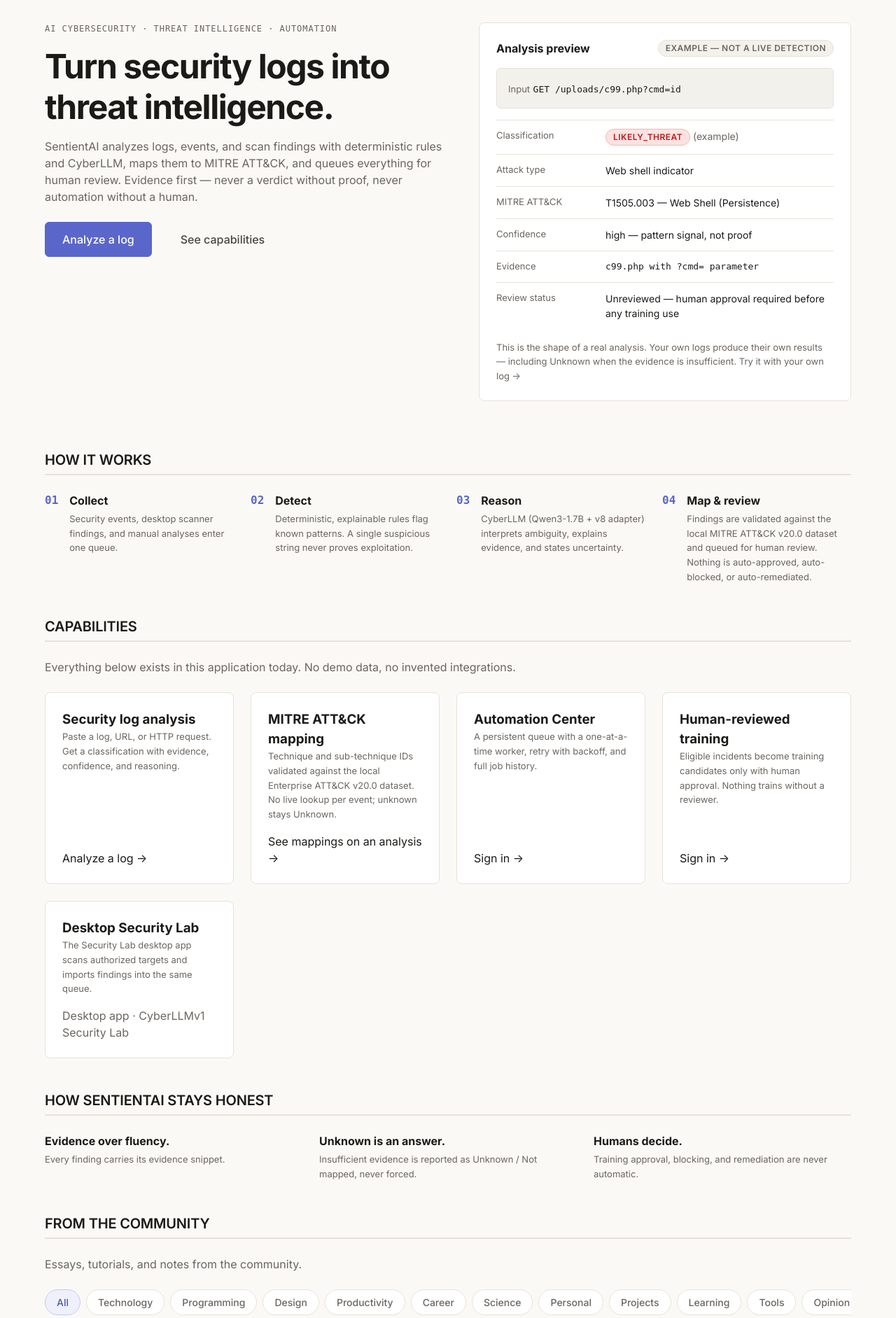
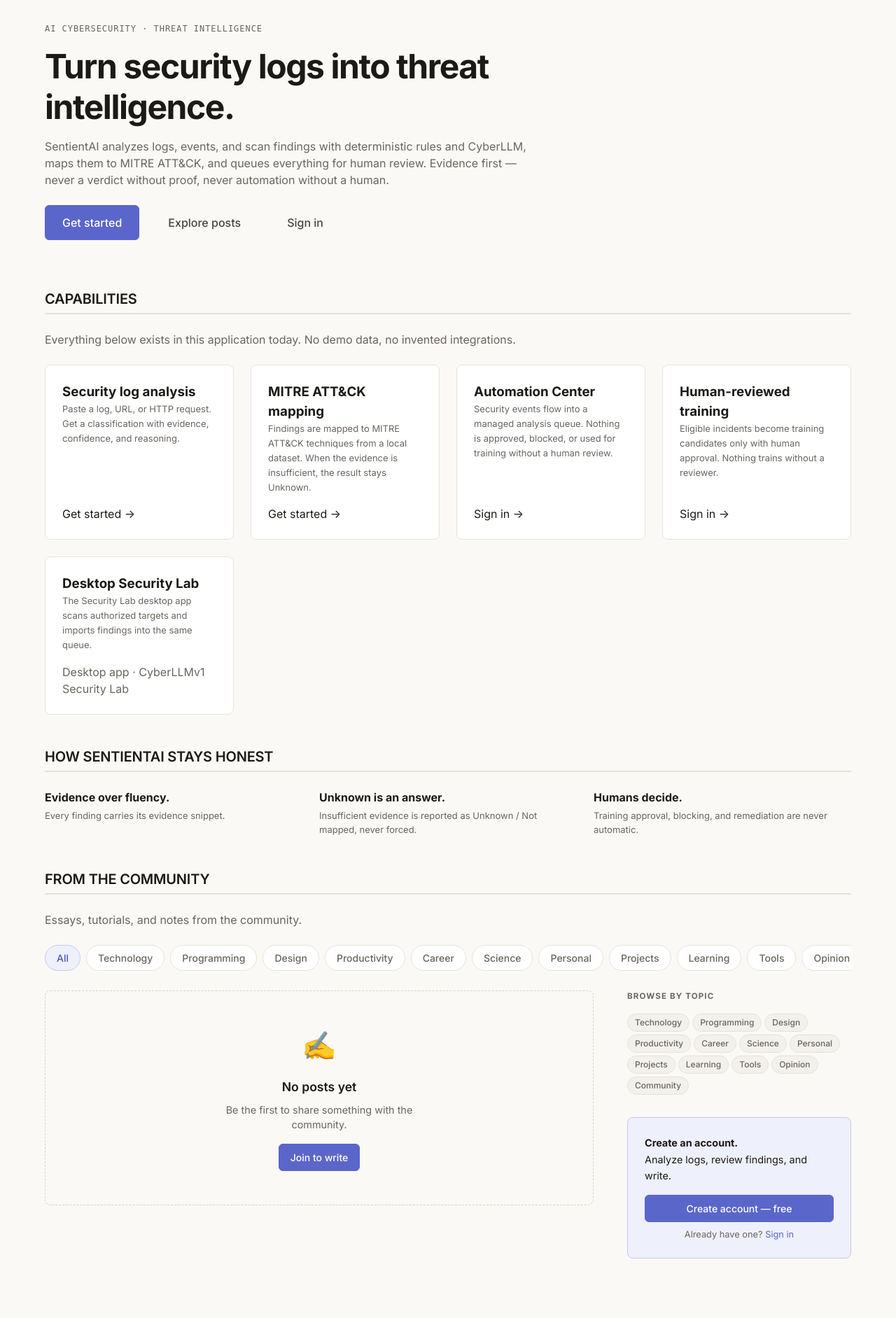
Before and after one commit to UchihaTheGOD/SentientAI, a FastAPI app: page / in a window 1280 px wide. Shown: the part 60-1943 px from the top of the page at 70% size. Run offline with FastAPI, Linux system fonts and the light colour scheme; data that the repository does not hold is empty.

Commit message:
feat: separate public website from private security workspace

```diff
--- a/app/static/css/nx-components.css
+++ b/app/static/css/nx-components.css
@@ -358,77 +358,10 @@
    Product homepage components (index.html). All colors are nx
    tokens, so light/dark/system themes and contrast hold without
    per-theme overrides. No animation beyond the standard 150ms.
+   (The analysis-preview and pipeline rules were removed with the
+   public/private separation: that content belongs to the private
+   security workspace, not the marketing homepage.)
    ============================================================ */
-.preview-panel {
-  background: var(--nx-surface);
-  border: 1px solid var(--nx-border);
-  border-radius: var(--nx-radius-lg);
-  padding: var(--nx-space-6);
-}
-.preview-head {
-  display: flex;
-  align-items: center;
-  justify-content: space-between;
-  gap: var(--nx-space-4);
-  flex-wrap: wrap;
-  margin-bottom: var(--nx-space-4);
-}
-.preview-input {
-  background: var(--nx-surface-inset);
-  border: 1px solid var(--nx-border);
-  border-radius: var(--nx-radius-md);
-  padding: var(--nx-space-4);
-  margin-bottom: var(--nx-space-4);
-  overflow-x: auto;
-}
-.preview-input code {
-  font-family: var(--nx-font-mono);
-  font-size: var(--nx-text-sm);
-  word-break: break-all;
-}
-.preview-row {
-  display: grid;
-  grid-template-columns: 140px 1fr;
-  gap: var(--nx-space-4);
-  padding: var(--nx-space-3) 0;
-  border-top: 1px solid var(--nx-border);
-  font-size: var(--nx-text-base);
-}
-.preview-row code {
-  font-family: var(--nx-font-mono);
-  font-size: var(--nx-text-sm);
-  word-break: break-all;
-}
-.preview-label {
-  color: var(--nx-text-muted);
-  font-size: var(--nx-text-sm);
-}
-.preview-foot {
-  color: var(--nx-text-muted);
-  font-size: var(--nx-text-sm);
-  line-height: 1.6;
-  margin-top: var(--nx-space-4);
-}
-.pipeline-steps {
-  list-style: none;
-  margin: 0;
-  padding: 0;
-  display: grid;
-  grid-template-columns: repeat(4, 1fr);
-  gap: var(--nx-space-6);
-}
-.pipeline-steps li { display: flex; gap: var(--nx-space-4); }
-.pipeline-num {
-  font-family: var(--nx-font-mono);
-  color: var(--nx-accent);
-  font-weight: 600;
-}
-.pipeline-steps p {
-  color: var(--nx-text-muted);
-  font-size: var(--nx-text-sm);
-  line-height: 1.6;
-  margin-top: var(--nx-space-1);
-}
 .cap-grid {
   display: grid;
   grid-template-columns: repeat(auto-fit, minmax(260px, 1fr));
@@ -453,9 +386,8 @@
   margin-top: var(--nx-space-1);
 }
 @media (max-width: 900px) {
-  .pipeline-steps { grid-template-columns: 1fr 1fr; }
-  .preview-row { grid-template-columns: 1fr; gap: var(--nx-space-1); }
+  .cap-grid { grid-template-columns: 1fr 1fr; }
 }
 @media (max-width: 640px) {
-  .pipeline-steps { grid-template-columns: 1fr; }
+  .cap-grid { grid-template-columns: 1fr; }
 }
--- a/app/static/css/nx-layout.css
+++ b/app/static/css/nx-layout.css
@@ -366,3 +366,55 @@
 @media (max-width: 900px) {
   .product-hero { grid-template-columns: 1fr; }
 }
+
+/* ============================================================
+   Marketing hero (single column) + private security workspace
+   chrome (base_security.html). Token-driven, so both themes hold.
+   ============================================================ */
+.product-hero--single { grid-template-columns: 1fr; }
+.security-header {
+  background: var(--nx-surface);
+  border-bottom: 1px solid var(--nx-border);
+}
+.security-header-inner {
+  max-width: 1200px;
+  margin: 0 auto;
+  padding: var(--nx-space-4) var(--space-lg);
+  display: flex;
+  align-items: center;
+  gap: var(--nx-space-6);
+  flex-wrap: wrap;
+}
+.security-header-actions {
+  margin-left: auto;
+  display: flex;
+  align-items: center;
+  gap: var(--nx-space-4);
+}
+.security-nav {
+  display: flex;
+  gap: var(--nx-space-4);
+  flex-wrap: wrap;
+}
+.security-nav a {
+  color: var(--nx-text-muted);
+  text-decoration: none;
+  font-weight: 500;
+}
+.security-nav a:hover { color: var(--nx-text); }
+.security-nav a.security-nav--active { color: var(--nx-accent); }
+.security-footer {
+  border-top: 1px solid var(--nx-border);
+  margin-top: var(--nx-space-12);
+}
+.security-footer .footer-inner {
+  max-width: 1200px;
+  margin: 0 auto;
+  padding: var(--nx-space-6) var(--space-lg);
+  display: flex;
+  justify-content: space-between;
+  gap: var(--nx-space-4);
+  flex-wrap: wrap;
+  color: var(--nx-text-muted);
+  font-size: var(--nx-text-sm);
+}
--- a/app/templates/cyberllm.html
+++ b/app/templates/cyberllm.html
@@ -1,4 +1,4 @@
-{% extends "base_public.html" %}
+{% extends "base_security.html" %}
 {% block title %}CyberLLM — Security Analysis{% endblock %}
 {% block head %}<meta name="csrf-token" content="{{ csrf_token() }}">{% endblock %}
 {% block content %}
--- a/app/templates/index.html
+++ b/app/templates/index.html
@@ -5,82 +5,30 @@
 
 {% block content %}
 
-{# ---- Product hero: tight, two-column, no stats, no community framing ---- #}
+{# ---- Marketing hero: product introduction only. No analysis output,
+   no pipeline internals, no security records — those live in the
+   private security workspace (/sentinel), never on a public page. ---- #}
 <section>
-  <div class="product-hero">
-    <div>
-      <p class="eyebrow" style="margin-bottom:var(--nx-space-4);">AI cybersecurity · Threat intelligence · Automation</p>
+  <div class="product-hero product-hero--single">
+    <div style="max-width:720px;">
+      <p class="eyebrow" style="margin-bottom:var(--nx-space-4);">AI cybersecurity · Threat intelligence</p>
       <h1>Turn security logs into threat intelligence.</h1>
       <p class="page-lead" style="margin-bottom:var(--nx-space-6);">SentientAI analyzes logs, events, and scan findings with deterministic rules and CyberLLM, maps them to MITRE ATT&CK, and queues everything for human review. Evidence first — never a verdict without proof, never automation without a human.</p>
       <div class="hero-actions" style="justify-content:flex-start;">
-        <a href="/sentinel" class="btn btn-primary btn-lg">Analyze a log</a>
-        <a href="#capabilities" class="btn btn-ghost btn-lg">See capabilities</a>
-        {% if current_user and current_user.is_admin %}
+        {% if current_user %}
+        <a href="/sentinel" class="btn btn-primary btn-lg">Open security dashboard</a>
+        <a href="/explore" class="btn btn-ghost btn-lg">Explore posts</a>
+        {% if current_user.is_admin %}
         <a href="/admin/automation" class="btn btn-ghost btn-lg">Automation Center</a>
+        {% endif %}
+        {% else %}
+        <a href="/register" class="btn btn-primary btn-lg">Get started</a>
+        <a href="/explore" class="btn btn-ghost btn-lg">Explore posts</a>
+        <a href="/login" class="btn btn-ghost btn-lg">Sign in</a>
         {% endif %}
       </div>
     </div>
-
-    {# ---- Product preview: the shape of a real analysis, labeled as an example ---- #}
-    <div class="preview-panel" aria-label="Example analysis output">
-      <div class="preview-head">
-        <strong>Analysis preview</strong>
-        <span class="badge badge-gray">Example — not a live detection</span>
-      </div>
-      <div class="preview-input">
-        <span class="preview-label">Input</span>
-        <code>GET /uploads/c99.php?cmd=id</code>
-      </div>
-      <div class="preview-row">
-        <span class="preview-label">Classification</span>
-        <span><span class="badge badge-red">likely_threat</span> <span class="text-muted text-sm">(example)</span></span>
-      </div>
-      <div class="preview-row">
-        <span class="preview-label">Attack type</span>
-        <span>Web shell indicator</span>
-      </div>
-      <div class="preview-row">
-        <span class="preview-label">MITRE ATT&CK</span>
-        <span>T1505.003 — Web Shell (Persistence)</span>
-      </div>
-      <div class="preview-row">
-        <span class="preview-label">Confidence</span>
-        <span>high — pattern signal, not proof</span>
-      </div>
-      <div class="preview-row">
-        <span class="preview-label">Evidence</span>
-        <code>c99.php with ?cmd= parameter</code>
-      </div>
-      <div class="preview-row">
-        <span class="preview-label">Review status</span>
-        <span>Unreviewed — human approval required before any training use</span>
-      </div>
-      <p class="preview-foot">This is the shape of a real analysis. Your own logs produce their own results — including Unknown when the evidence is insufficient. <a href="/sentinel">Try it with your own log →</a></p>
-    </div>
   </div>
-</section>
-
-{# ---- Pipeline: how an event becomes intelligence ---- #}
-<section class="product-section">
-  <h2 class="section-title">How it works</h2>
-  <ol class="pipeline-steps">
-    <li>
-      <span class="pipeline-num">01</span>
-      <div><strong>Collect</strong><p>Security events, desktop scanner findings, and manual analyses enter one queue.</p></div>
-    </li>
-    <li>
-      <span class="pipeline-num">02</span>
-      <div><strong>Detect</strong><p>Deterministic, explainable rules flag known patterns. A single suspicious string never proves exploitation.</p></div>
-    </li>
-    <li>
-      <span class="pipeline-num">03</span>
-      <div><strong>Reason</strong><p>CyberLLM (Qwen3-1.7B + v8 adapter) interprets ambiguity, explains evidence, and states uncertainty.</p></div>
-    </li>
-    <li>
-      <span class="pipeline-num">04</span>
-      <div><strong>Map &amp; review</strong><p>Findings are validated against the local MITRE ATT&CK v20.0 dataset and queued for human review. Nothing is auto-approved, auto-blocked, or auto-remediated.</p></div>
-    </li>
-  </ol>
 </section>
 
 {# ---- Capabilities: real features, real routes, no invented metrics ---- #}
@@ -91,16 +39,28 @@
     <div class="card cap-card">
       <h3>Security log analysis</h3>
       <p>Paste a log, URL, or HTTP request. Get a classification with evidence, confidence, and reasoning.</p>
-      <div class="cap-cta"><a href="/sentinel">Analyze a log →</a></div>
+      <div class="cap-cta">
+        {% if current_user %}
+        <a href="/sentinel">Open security dashboard →</a>
+        {% else %}
+        <a href="/register">Get started →</a>
+        {% endif %}
+      </div>
     </div>
     <div class="card cap-card">
       <h3>MITRE ATT&CK mapping</h3>
-      <p>Technique and sub-technique IDs validated against the local Enterprise ATT&CK v20.0 dataset. No live lookup per event; unknown stays Unknown.</p>
-      <div class="cap-cta"><a href="/sentinel">See mappings on an analysis →</a></div>
+      <p>Findings are mapped to MITRE ATT&CK techniques from a local dataset. When the evidence is insufficient, the result stays Unknown.</p>
+      <div class="cap-cta">
+        {% if current_user %}
+        <a href="/sentinel">Open security dashboard →</a>
+        {% else %}
+        <a href="/register">Get started →</a>
+        {% endif %}
+      </div>
     </div>
     <div class="card cap-card">
       <h3>Automation Center</h3>
-      <p>A persistent queue with a one-at-a-time worker, retry with backoff, and full job history.</p>
+      <p>Security events flow into a managed analysis queue. Nothing is approved, blocked, or used for training without a human review.</p>
       <div class="cap-cta">
         {% if current_user and current_user.is_admin %}
         <a href="/admin/automation">Open Automation Center →</a>
@@ -265,14 +225,16 @@
 
 </div>
 
-{# ---- Closing CTA: back to the real product ---- #}
+{# ---- Closing CTA ---- #}
 <section class="product-section" style="text-align:center;">
-  <h2>Start with a real analysis.</h2>
-  <p class="page-lead" style="margin-bottom:var(--nx-space-6);">Paste a log and see what SentientAI finds — with its evidence attached.</p>
+  <h2>Start with SentientAI.</h2>
+  <p class="page-lead" style="margin-bottom:var(--nx-space-6);">Create an account to analyze logs, review findings, and follow the community.</p>
   <div class="hero-actions">
-    <a href="/sentinel" class="btn btn-primary btn-lg">Analyze a log</a>
-    {% if not current_user %}
-    <a href="/register" class="btn btn-ghost btn-lg">Create account</a>
+    {% if current_user %}
+    <a href="/sentinel" class="btn btn-primary btn-lg">Open security dashboard</a>
+    {% else %}
+    <a href="/register" class="btn btn-primary btn-lg">Create account</a>
+    <a href="/explore" class="btn btn-ghost btn-lg">Explore posts</a>
     {% endif %}
   </div>
 </section>
--- a/app/templates/sentinel.html
+++ b/app/templates/sentinel.html
@@ -1,4 +1,4 @@
-{% extends "base_public.html" %}
+{% extends "base_security.html" %}
 {% block title %}Sentinel — Security Analysis{% endblock %}
 {% block content %}
 <div class="page-wrap">
```
Also changed, not shown: app/api/cyberllm.py (+17 -2 lines), app/api/sentinel.py (+21 -3 lines), app/templates/base_security.html (added, +61 -0 lines), app/templates/partials/security_nav.html (added, +21 -0 lines), tests/test_app_separation.py (added, +104 -0 lines), tests/test_cyberllm_api.py (+7 -4 lines), tests/test_e2e_and_security.py (+5 -2 lines), tests/test_homepage_product.py (+25 -29 lines).
